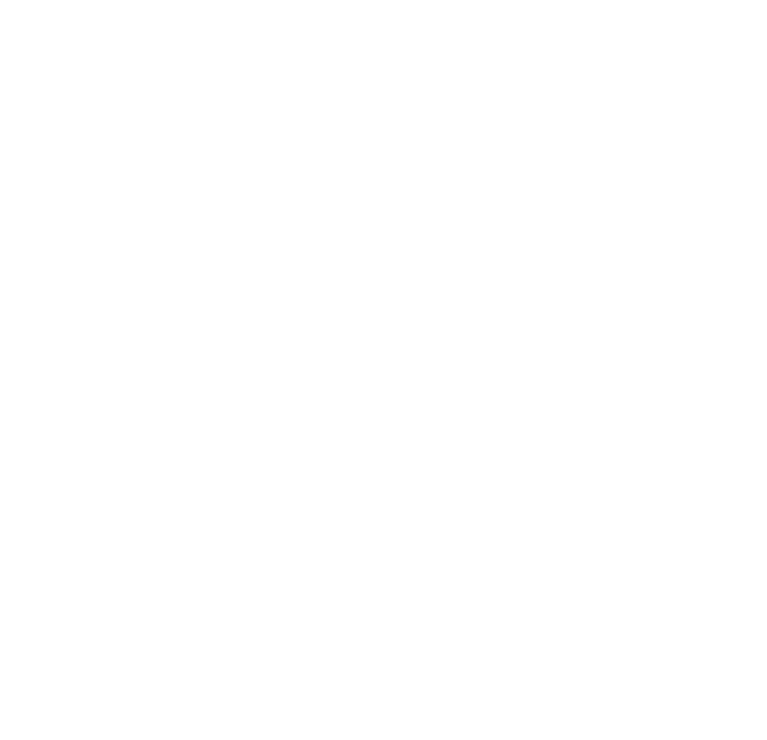
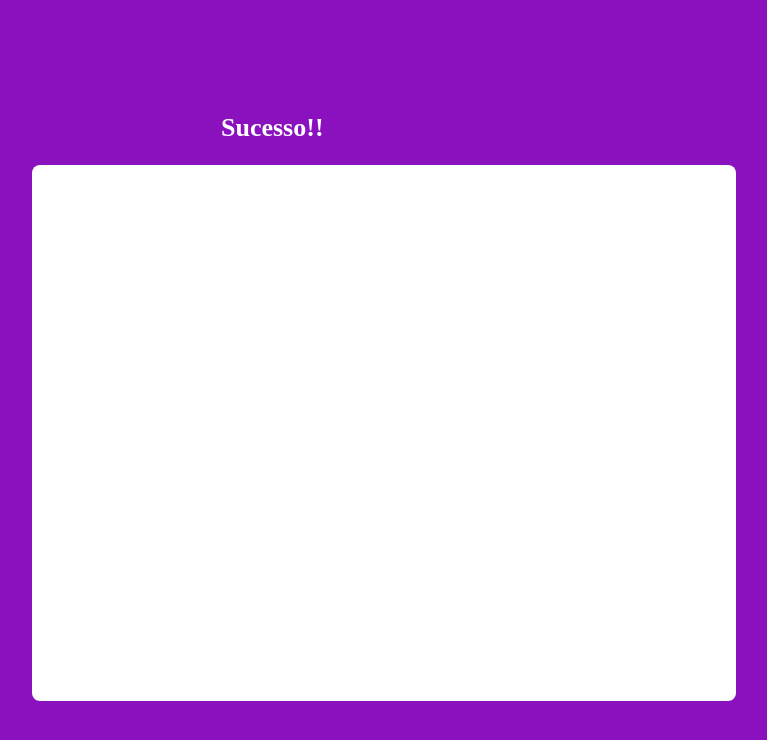
Before and after one commit to ramonlnas/novotech-front, a React (Create React App) app: page /success in a window 1280 px wide. Before the commit this address had no page. Shown: the top 740 px of the page, without its empty margins (256-1023 px from the left). Built offline with nearby package versions, Linux system fonts and the light colour scheme; the HTML template or start-up script is replaced by a standard one.

Commit message:
feat: retirada de logs

```diff
--- a/src/App.js
+++ b/src/App.js
@@ -3,6 +3,8 @@ import SignInPage from "./pages/SignIn";
 import GlobalStyle from "./GlobalStyle";
 import { AuthContextProvider } from "./contexts/AuthContext";
 import Home from "./pages/Home/Home";
+import Success from "./pages/Succes/Success";
+
 export default function App() {
   return (
     <>
@@ -12,6 +14,7 @@ export default function App() {
           <Routes>
             <Route path="/" element={<SignInPage />} />
             <Route path="/home" element={<Home />} />
+            <Route path="/success" element={<Success />} />
           </Routes>
         </BrowserRouter>
       </AuthContextProvider>
--- a/src/contexts/AuthContext.jsx
+++ b/src/contexts/AuthContext.jsx
@@ -9,7 +9,6 @@ export function AuthContextProvider({ children }) {
 
   function getClass(Class) {
     setClassInfo(Class);
-    console.log(classInfo, "Chegou o context");
   }
 
   function getClass2(Class2) {
--- a/src/pages/Home/Home.jsx
+++ b/src/pages/Home/Home.jsx
@@ -18,8 +18,8 @@ import { dataTurma1, dataTurma2 } from "../../utils";
 
 export default function Home() {
   const { classInfo, classInfo2, tokenContext } = useContext(AuthContext);
-  console.log(classInfo, "Info na Home");
-  console.log(classInfo2, "Info2 na Home");
+  console.log(classInfo, "Info");
+  console.log(classInfo2, "Info2");
 
   const [checked5474, setChecked5474] = useState(false);
   const [checked5436, setChecked5436] = useState(false);
@@ -40,12 +40,6 @@ export default function Home() {
     };
 
     if (checked5436) {
-      const data5474 = {
-        idTurma: "5436",
-        dataPresenca: "2023-06-12T11:50:48",
-        nrAula: 1,
-      };
-
       axios
         .post(
           "https://www2.sgcpapi.homologacao.sp.gov.br/api/v1/Frequencia",
@@ -53,7 +47,7 @@ export default function Home() {
           config
         )
         .then((res) => {
-          console.log(res.data, "CHEGOUUUU a turma 5432");
+          console.log(res.data, "Chegou a turma 5436");
         })
         .catch((error) => {
           console.log(error);
@@ -68,7 +62,7 @@ export default function Home() {
           config
         )
         .then((res) => {
-          console.log(res.data, "CHEGOUUUU a turma 5474");
+          console.log(res.data, "Chegou a turma 5474");
         })
         .catch((error) => {
           console.log(error);
--- a/src/pages/SignIn.jsx
+++ b/src/pages/SignIn.jsx
@@ -24,7 +24,7 @@ export default function Login() {
         }
       )
       .then((res) => {
-        console.log(res.data);
+        // console.log(res.data);
         setToken(res.data.token);
         fetchData(res.data.token);
         fetchData2(res.data.token);
@@ -48,8 +48,6 @@ export default function Login() {
         config
       )
       .then((res) => {
-        console.log(res.data);
-        console.log("Chegou aqui");
         setClassData(res.data);
         getClass2(res.data);
 
@@ -74,7 +72,7 @@ export default function Login() {
       )
       .then((res) => {
         console.log(res.data);
-        console.log("Chegou aqui");
+        // console.log("Chegou aqui");
         // sendDataAPI(res.data, token);
         setClassData(res.data);
         getClass(res.data);
--- a/src/pages/Succes/Success.jsx
+++ b/src/pages/Succes/Success.jsx
@@ -14,13 +14,14 @@ export default function Success() {
   return (
     <Corpo>
       <Header>
-        <h1>Home</h1>
+        <h1>Sucesso!!</h1>
         <Link to={"/"}>
           <ion-icon name="log-out-outline"></ion-icon>
         </Link>
       </Header>
       <Content>
         <Infos>
+
         </Infos>
         <Infos>
         </Infos>
```
